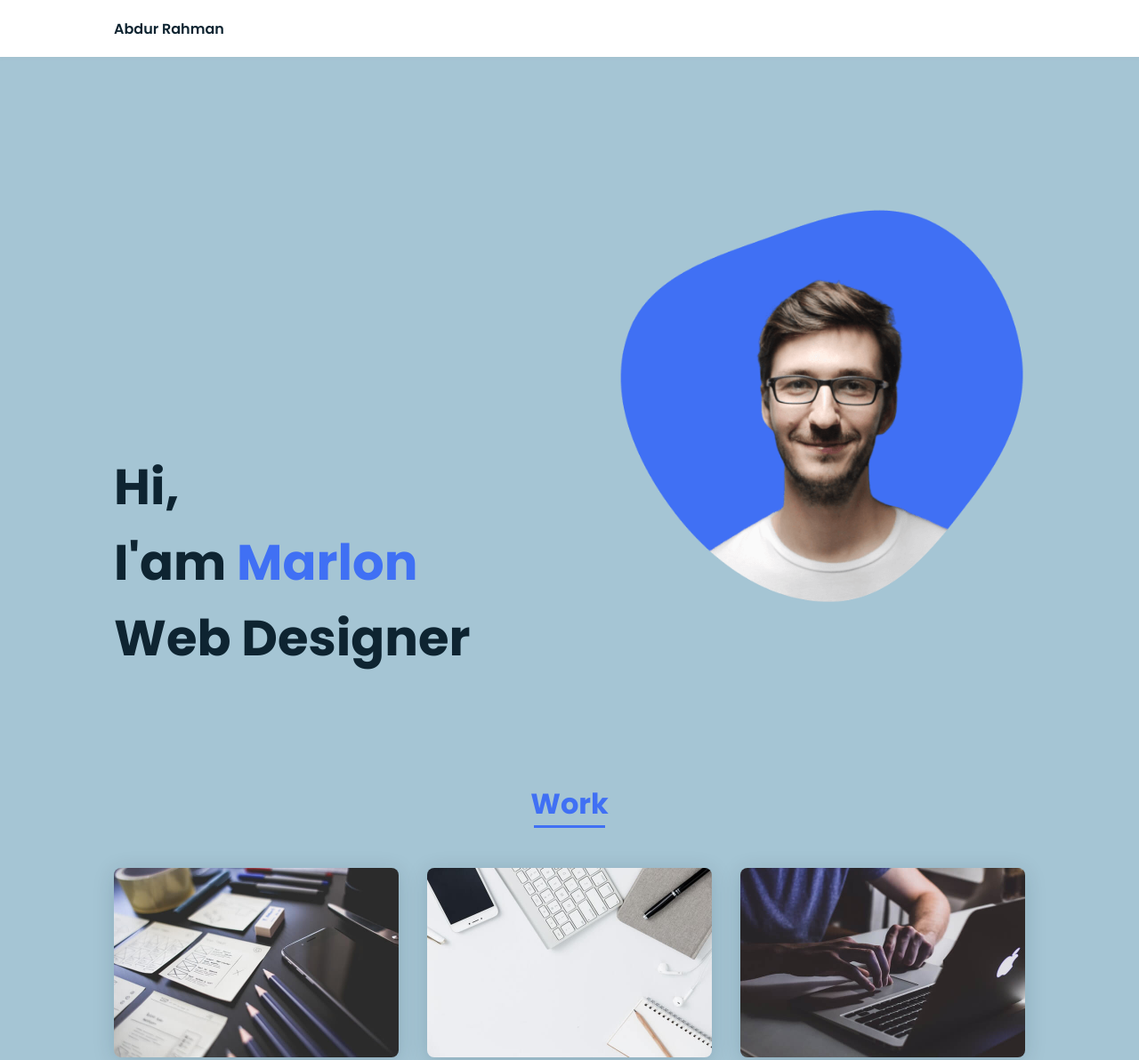
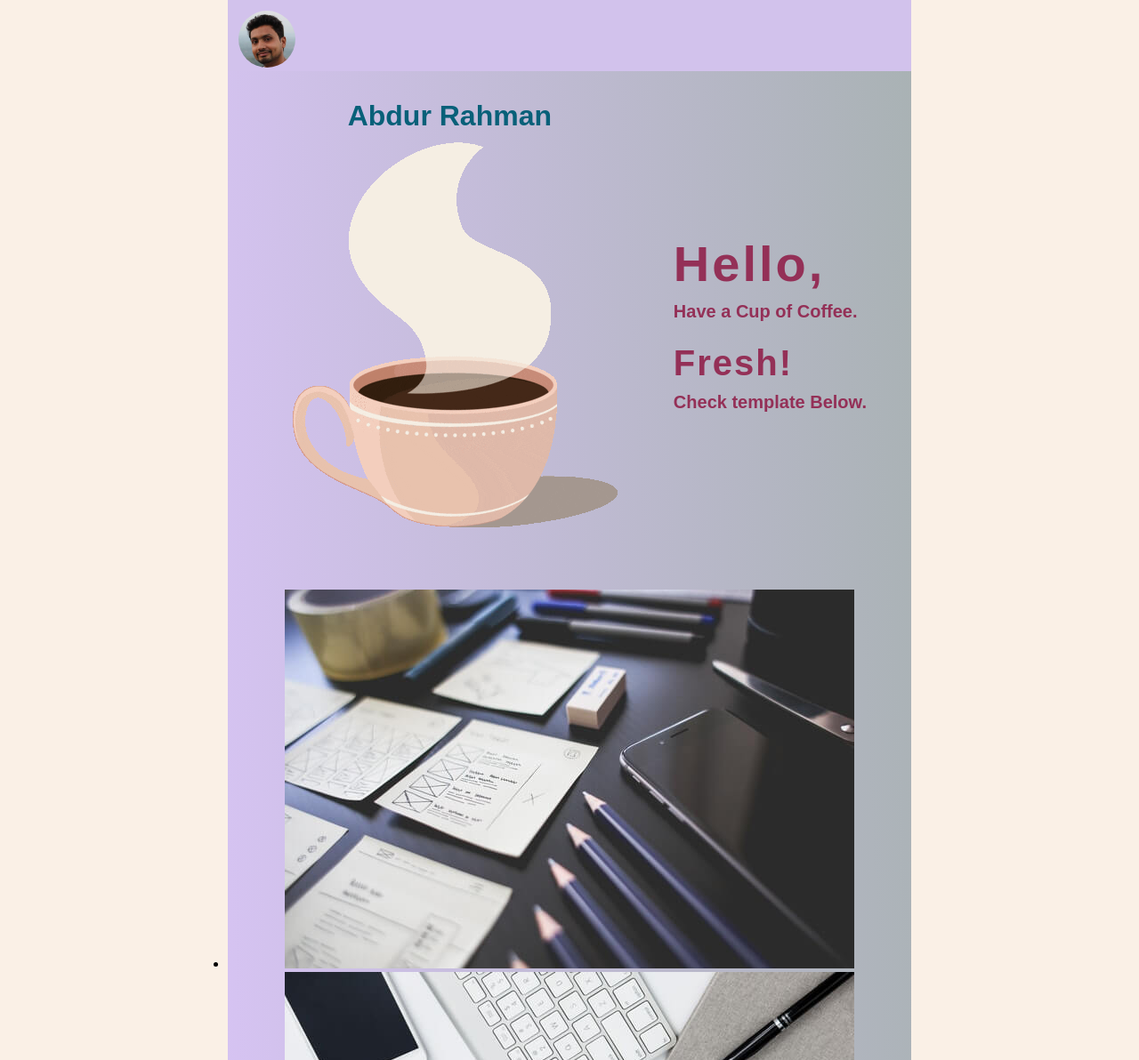
Before and after one commit to AbdurRahmanIE/email_newsletter, a plain HTML site: page index.html in a window 1280 px wide. Shown: the top 1192 px of the page at 89% size. Drawn offline with Linux system fonts and the light colour scheme.

Commit message:
Commit new site

```diff
--- a/Style.css
+++ b/Style.css
@@ -1,282 +1,42 @@
-/*===== GOOGLE FONTS =====*/
-@import url("https://fonts.googleapis.com/css2?family=Poppins:wght@400;600;700&display=swap");
-/*===== VARIABLES CSS =====*/
-:root{
-    --header-height: 3rem;
-    --font-semi: 600;
-  }
-
-/*===== Colores =====*/
-:root{
-    --first-color: #4070F4;
-    --second-color: #0E2431;
-  }
-
-/*===== Fuente y tipografia =====*/
-:root{
-    --body-font: 'Poppins', sans-serif;
-    --big-font-size: 2rem;
-    --h2-font-size: 1.25rem;
-    --normal-font-size: 0.938rem;
-  }
-  @media screen and (min-width: 768px){
-    :root{
-      --big-font-size: 3.5rem;
-      --h2-font-size: 2rem;
-      --normal-font-size: 1rem;
-    }
-  }
-
-  /*===== Margenes =====*/
-  :root{
-    --mb-1: 0.5rem;
-    --mb-2: 1rem;
-    --mb-3: 1.5rem;
-    --mb-4: 2rem;
-    --mb-5: 2.5rem;
-    --mb-6: 3rem;
-  }
-
-  /*===== z index =====*/
-  :root{
-    --z-back: -10;
-    --z-normal: 1;
-    --z-tooltip: 10;
-    --z-fixed: 100;
-  }
-/*===== BASE =====*/
-*,::before,::after{
+*{
+  margin: 0;
+  padding: 0;
   box-sizing: border-box;
 }
-  html{
-    scroll-behavior: smooth;
+body{
+  background: linen;
 }
-  body{
-    margin: var(--header-height) 0 0 0;
-    font-family: var(--body-font);
-    font-size: var(--normal-font-size);
-    color: var(--second-color);
-    background: #a5c5d4;
+.content{
+  width: 100%;
+  max-width: 60vw;
+  margin: auto;
+  background: linear-gradient(267deg,#A9B2B4, #d8c4f5);
+  text-align: center;
 }
-  h1,h2,p{
-    margin: 0;
+.logo{
+  width: 100%;
+  height: 10vh;
+  text-align: left;
+  background-color: rgb(210, 194, 236);
+  color: #086079;
+  float: left;
 }
-  ul{
-    margin: 0;
-    padding: 0;
-    list-style: none;
+.hotMug{
+  width: 100%;
+  padding: 15px;
+  display: inline-flexbox;
 }
-  a{
-    text-decoration: none;
+.hello{
+  width: 20vw;
+  text-align: left;
+  color: #943057;
+}
+.coffe_cup{
+  width: 40vw;
+  padding: 5vh 5vh 5vh 4vh;
+  text-align: center;
 }
 img{
   max-width: 100%;
   height: auto;
-    display: block;
 }
-
-/*===== CLASS CSS ===== */
-.section-title{
-    position: relative;
-    font-size: var(--h2-font-size);
-    color: var(--first-color);
-    margin-top: var(--mb-2);
-    margin-bottom: var(--mb-4);
-    text-align: center;
-  }
-  .section-title::after{
-    position: absolute;
-    content: "";
-    width: 64px;
-    height: 0.18rem;
-    left: 0;
-    right: 0;
-    margin: auto;
-    top: 2rem;
-    background-color: var(--first-color);
-  }
-  .section{
-    padding-top: 3rem;
-    padding-bottom: 2rem;
-  }
-
-/*===== LAYOUT =====*/
-.bd-grid{
-    max-width: 1024px;
-    display: grid;
-    grid-template-columns: 100%;
-    grid-column-gap: 2rem;
-    width: calc(100% - 2rem);
-    margin-left: var(--mb-2);
-    margin-right: var(--mb-2);
-  }
-  .l-header{
-    width: 100%;
-    position: fixed;
-    top: 0;
-    left: 0;
-    z-index: var(--z-fixed);
-    background-color: #fff;
-    box-shadow: 0 1px 4px rgba(146,161,176,.15);
-  }
-
-/*===== NAV =====*/
-.nav{
-    height: var(--header-height);
-    display: flex;
-    justify-content: space-between;
-    align-items: center;
-    font-weight: var(--font-semi);
-  }
-
-  .nav__logo{
-    color: var(--second-color);
-  }
-
-/*===== HOME =====*/
-.home{
-    height: calc(100vh - 3rem);
-    row-gap: 1rem;
-  }
-  .home__data{
-    align-self: center;
-  }
-  .home__title{
-    font-size: var(--big-font-size);
-    margin-bottom: var(--mb-5);
-  }
-  .home__title-color{
-    color: var(--first-color);
-  }
-
-  .home__img{
-    position: absolute;
-    right: 0;
-    bottom: 0;
-    width: 295px;
-  }
-
-/* ===== WORK =====*/
-.work__container{
-    row-gap: 2rem;
-  }
-  .work__img{
-    box-shadow: 0 4px 25px rgba(14,36,49,.15);
-    border-radius: .5rem;
-    overflow: hidden;
-  }
-  .work__img img{
-    transition: 1s;
-    cursor: pointer;
-  }
-  .work__img img:hover{
-    transform: scale(1.1);
-  }
-
-  /* ===== FOOTER =====*/
-  .footer{
-    background-color: var(--second-color);
-    color: #fff;
-    text-align: center;
-    font-weight: var(--font-semi);
-    padding: 2rem 0;
-  }
-  .footer__title{
-    font-size: 2rem;
-    margin-bottom: var(--mb-4);
-  }
-  .footer__social{
-    margin-bottom: var(--mb-4);
-  }
-  .footer__icon{
-    font-size: 1.5rem;
-    color: #fff;
-    margin: 0 var(--mb-2)
-  }
-
-  /* ===== MEDIA QUERIES=====*/
-  @media screen and (min-width: 768px){
-    body{
-      margin: 0;
-    }
-    .section{
-      padding-top: 4rem;
-      padding-bottom: 3rem;
-    }
-    .section-title{
-      margin-bottom: var(--mb-6);
-    }
-    .section-title::after{
-      width: 80px;
-      top: 3rem;
-    }
-
-    .nav{
-      height: calc(var(--header-height) + 1rem);
-    }
-    .nav__list{
-      display: flex;
-      padding-top: 0;
-    }
-    .nav__item{
-      margin-left: var(--mb-6);
-      margin-bottom: 0;
-    }
-    .nav__toggle{
-      display: none;
-    }
-    .nav__link{
-      color: var(--second-color);
-    }
-
-    .home{
-      height: 100vh;
-    }
-    .home__data{
-      align-self: flex-end;
-    }
-    .home__social{
-      padding-top: 0;
-      padding-bottom: 2.5rem;
-      flex-direction: row;
-      align-self: flex-end;
-    }
-    .home__social-icon{
-      margin-bottom: 0;
-      margin-right: var(--mb-4);
-    }
-    .home__img{
-      width: 457px;
-      bottom: 15%;
-    }
-
-    .about__container, .skills__container{
-      grid-template-columns: repeat(2,1fr);
-      align-items: center;
-      text-align: initial;
-    }
-    .about__img img{
-      width: 300px;
-    }
-    .work__container{
-      grid-template-columns: repeat(3, 1fr);
-      grid-template-rows: repeat(2,1fr);
-      column-gap: 2rem;
-    }
-    .contact__form{
-      width: 360px;
-    }
-    .contact__container{
-      justify-items: center;
-    }
-  }
-
-  @media screen and (min-width: 1024px){
-    .bd-grid{
-      margin-left: auto;
-      margin-right: auto;
-    }
-    .home__img{
-      right: 10%;
-    }
-  }
--- a/index.html
+++ b/index.html
@@ -9,58 +9,38 @@
     <title>Abdur Rahman</title>
 </head>
 <body>
-    <!--===== HEADER =====-->
-    <header class="l-header">
-        <nav class="nav bd-grid">
-            <div>
-                <a href="#" class="nav__logo">Abdur Rahman</a>
+    <div class="content" style="font-family: sans-serif">
+        <div class="logo">
+            <img src="assets/AbdurRahman.jpg" alt="AbdurRahman" style="max-width: 8vh; border-radius: 4vh; margin: 1.5vh; width: 100%;">
+            <h1 style="text-align: right; width: 50%; padding: 2.5vh;">Abdur Rahman</h1>
         </div>
-
-        </nav>
-    </header>
-
-    <main class="l-main">
-        <!--===== HOME =====-->
-        <section class="home bd-grid" id="home">
-            <div class="home__data">
-                <h1 class="home__title">Hi,<br>I'am <span class="home__title-color">Marlon</span><br> Web Designer</h1>
+        <div class="hotMug">
+            <table>
+                <tr>
+                    <td class="coffe_cup">
+                        <img src="assets/coffee.gif" alt="">
+                    </td>
+                    <td class="hello">
+                        <h2 style="font-size: 7vh; padding-bottom: 10px; letter-spacing: 3px;">Hello,</h2>
+                        <p style="font-size: 20px; font-weight: bold;">Have a Cup of Coffee.</p>
+                        <h2 style="font-size: 5vh; padding-top: 3vh; letter-spacing: 2px;">Fresh!</h2>
+                        <p style="font-size: 20px; font-weight: bold; padding-top: 10px;">Check template Below.</p>
+                    </td>
+                </tr>
+            </table>
         </div>
-
-            <div class="home__img">
-                <img src="assets/perfil.png" alt="">
+        <div class="tamplate">
+            <ul>
+                <li><img src="assets/work1.jpg" alt=""></li>
+                <li><img src="assets/work2.jpg" alt=""></li>
+                <li><img src="assets/work3.jpg" alt=""></li>
+            </ul>
         </div>
-        </section>
-
-        <!--===== WORK =====-->
-        <section class="work section" id="work">
-            <h2 class="section-title">Work</h2>
-
-            <div class="work__container bd-grid">
-                <div class="work__img">
-                    <img src="assets/work1.jpg" alt="">
-                </div>
-                <div class="work__img">
-                    <img src="assets/work2.jpg" alt="">
-                </div>
-                <div class="work__img">
-                    <img src="assets/work3.jpg" alt="">
-                </div>
-                <div class="work__img">
-                    <img src="assets/work4.jpg" alt="">
-                </div>
-                <div class="work__img">
-                    <img src="assets/work5.jpg" alt="">
-                </div>
-                <div class="work__img">
-                    <img src="assets/work6.jpg" alt="">
+        <hr>
+        <div class="footer">
+            <h3>Work Tamplate</h3>
+        <p>&#169; 2021 copyright all right reserved</p>
         </div>
     </div>
-        </section>
-
-        <!--===== FOOTER =====-->
-        <footer class="footer">
-            <p class="footer__title">Abdur Rahman</p>
-            <p>&#169; 2021 copyright all right reserved</p>
-        </footer>
 </body>
 </html>
```
Also changed, not shown: assets/AbdurRahman.jpg (added), assets/coffee.gif (added). Lines whose indentation alone changed are shown as unchanged.
